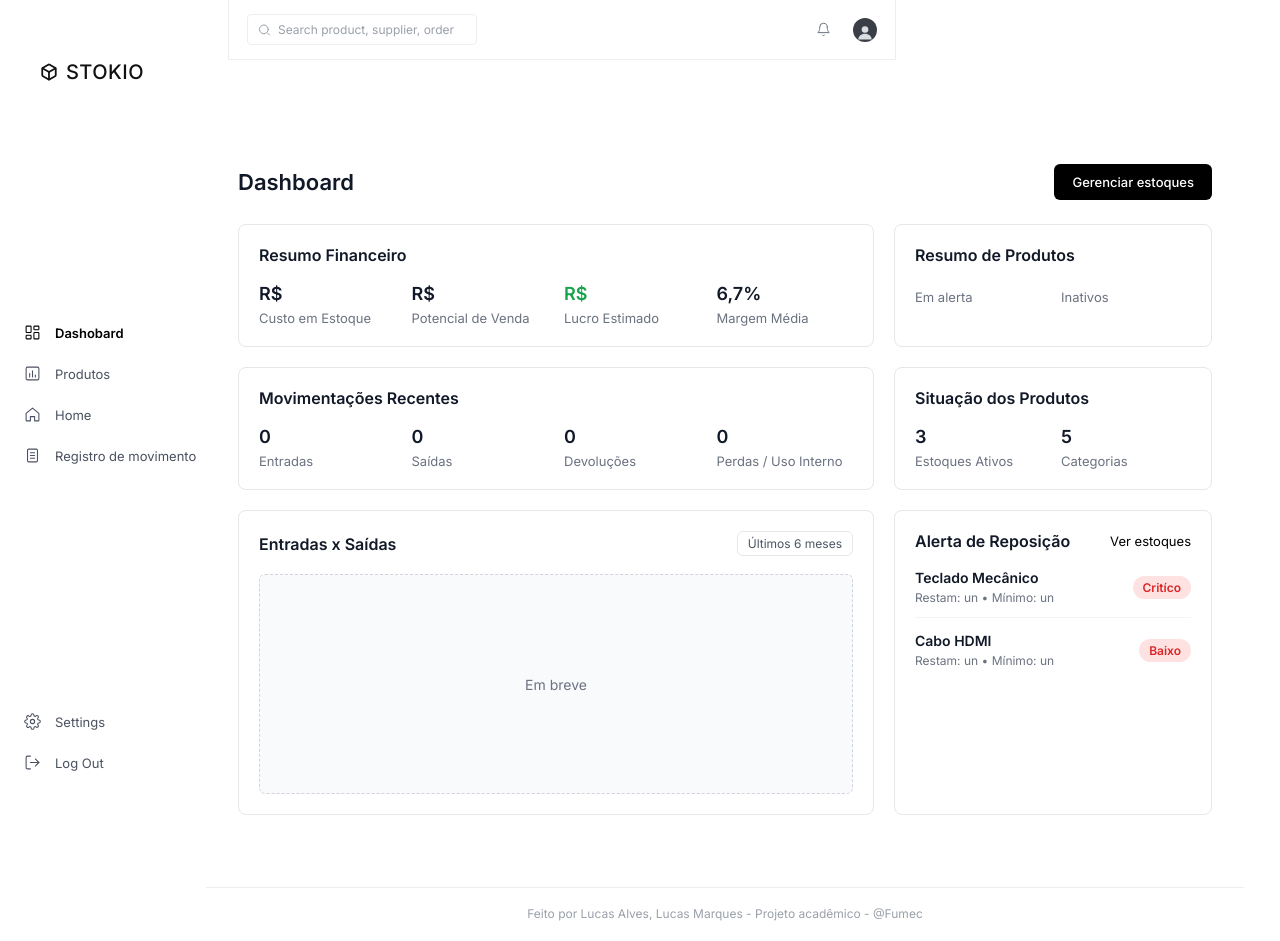
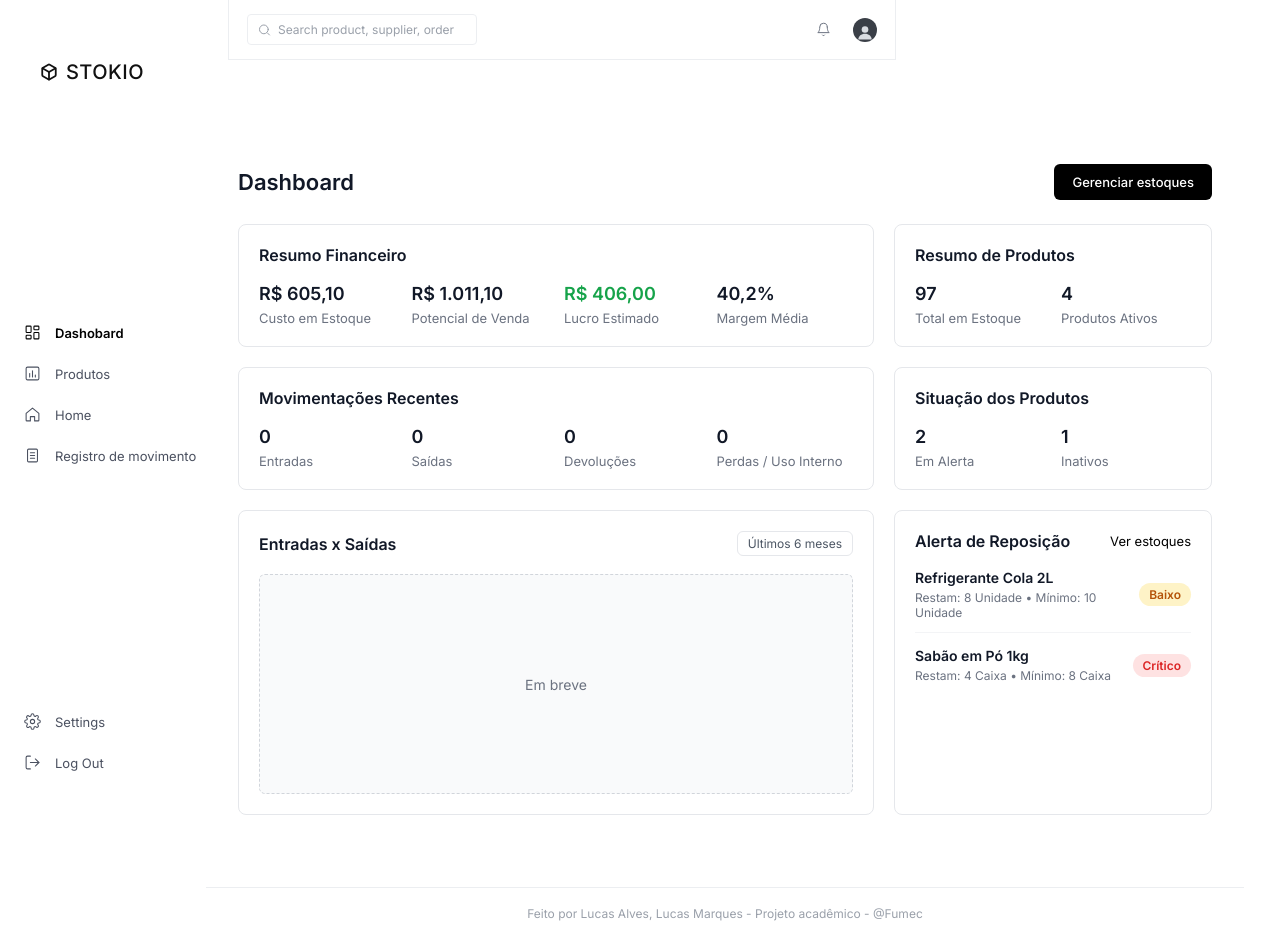
Before and after one commit to LucasMP8/Stokio, an Angular app: page /dashboard in a window 1280 px wide. Built offline with nearby package versions, Linux system fonts and the light colour scheme.

Commit message:
feat(dashboard): implementa cálculos dinâmicos e alertas de reposição

```diff
--- a/src/app/pages/dashboard/dashboard.css
+++ b/src/app/pages/dashboard/dashboard.css
@@ -162,13 +162,28 @@
   color: #6b7280;
 }
 
-.badge-low {
+.badge-critico {
   background-color: #fee2e2;
   color: #dc2626;
   font-size: 12px;
   font-weight: 600;
   padding: 4px 10px;
   border-radius: 12px;
+}
+
+.badge-low {
+  background-color: #fef3c7;
+  color: #b45309;
+  font-size: 12px;
+  font-weight: 600;
+  padding: 4px 10px;
+  border-radius: 12px;
+}
+
+.empty-msg {
+  font-size: 13px;
+  color: #6b7280;
+  margin: 0;
 }
 
 @media (max-width: 1024px) {
--- a/src/app/pages/dashboard/dashboard.html
+++ b/src/app/pages/dashboard/dashboard.html
@@ -9,19 +9,19 @@
       <h2>Resumo Financeiro</h2>
       <div class="metrics-grid cols-4">
         <div class="metric-item">
-          <span class="metric-value">R$ </span>
+          <span class="metric-value">{{ formatarMoeda(custoEmEstoque) }}</span>
           <span class="metric-label">Custo em Estoque</span>
         </div>
         <div class="metric-item">
-          <span class="metric-value">R$ </span>
+          <span class="metric-value">{{ formatarMoeda(potencialDeVenda) }}</span>
           <span class="metric-label">Potencial de Venda</span>
         </div>
         <div class="metric-item">
-          <span class="metric-value destaque-positivo">R$ </span>
+          <span class="metric-value destaque-positivo">{{ formatarMoeda(lucroEstimado) }}</span>
           <span class="metric-label">Lucro Estimado</span>
         </div>
         <div class="metric-item">
-          <span class="metric-value">6,7%</span>
+          <span class="metric-value">{{ formatarPercentual(margemMedia) }}</span>
           <span class="metric-label">Margem Média</span>
         </div>
       </div>
@@ -31,12 +31,12 @@
       <h2>Resumo de Produtos</h2>
       <div class="metrics-grid cols-2">
         <div class="metric-item">
-          <span class="metric-value"> </span>
-          <span class="metric-label">Em alerta</span>
+          <span class="metric-value">{{ totalEmEstoque }}</span>
+          <span class="metric-label">Total em Estoque</span>
         </div>
         <div class="metric-item">
-          <span class="metric-value"> </span>
-          <span class="metric-label">Inativos</span>
+          <span class="metric-value">{{ produtosAtivos.length }}</span>
+          <span class="metric-label">Produtos Ativos</span>
         </div>
       </div>
     </section>
@@ -45,19 +45,19 @@
       <h2>Movimentações Recentes</h2>
       <div class="metrics-grid cols-4">
         <div class="metric-item">
-          <span class="metric-value">0</span>
+          <span class="metric-value">{{ totalEntradas }}</span>
           <span class="metric-label">Entradas</span>
         </div>
         <div class="metric-item">
-          <span class="metric-value">0</span>
+          <span class="metric-value">{{ totalSaidas }}</span>
           <span class="metric-label">Saídas</span>
         </div>
         <div class="metric-item">
-          <span class="metric-value">0</span>
+          <span class="metric-value">{{ totalDevolucoes }}</span>
           <span class="metric-label">Devoluções</span>
         </div>
         <div class="metric-item">
-          <span class="metric-value">0</span>
+          <span class="metric-value">{{ totalPerdas }}</span>
           <span class="metric-label">Perdas / Uso Interno</span>
         </div>
       </div>
@@ -67,12 +67,12 @@
       <h2>Situação dos Produtos</h2>
       <div class="metrics-grid cols-2">
         <div class="metric-item">
-          <span class="metric-value">3</span>
-          <span class="metric-label">Estoques Ativos</span>
+          <span class="metric-value">{{ produtosEmAlerta.length }}</span>
+          <span class="metric-label">Em Alerta</span>
         </div>
         <div class="metric-item">
-          <span class="metric-value">5</span>
-          <span class="metric-label">Categorias</span>
+          <span class="metric-value">{{ produtosInativos.length }}</span>
+          <span class="metric-label">Inativos</span>
         </div>
       </div>
     </section>
@@ -92,21 +92,25 @@
       </div>
 
       <div class="stock-list">
-        <div class="stock-item">
-          <div class="stock-info">
-            <strong>Teclado Mecânico </strong>
-            <span>Restam:  un • Mínimo:  un</span>
+        @for (produto of produtosEmAlerta; track produto.id) {
+          <div class="stock-item">
+            <div class="stock-info">
+              <strong>{{ produto.nome }}</strong>
+              <span>
+                Restam: {{ produto.quantidade }} {{ produto.unidade }} • Mínimo:
+                {{ produto.estoqueMinimo }} {{ produto.unidade }}
+              </span>
+            </div>
+
+            @if (isCritico(produto)) {
+              <span class="badge-critico">Crítico</span>
+            } @else {
+              <span class="badge-low">Baixo</span>
+            }
           </div>
-          <span class="badge-low">Critíco</span>
-        </div>
-
-        <div class="stock-item">
-          <div class="stock-info">
-            <strong>Cabo HDMI </strong>
-            <span>Restam:  un • Mínimo:  un</span>
-          </div>
-          <span class="badge-low">Baixo</span>
-        </div>
+        } @empty {
+          <p class="empty-msg">Nenhum produto com estoque baixo.</p>
+        }
       </div>
     </section>
   </div>
--- a/src/app/pages/dashboard/dashboard.ts
+++ b/src/app/pages/dashboard/dashboard.ts
@@ -1,5 +1,6 @@
 import { Component, inject } from '@angular/core';
 import { Router } from '@angular/router';
+import { Produto } from '../../models/produto';
 
 @Component({
   selector: 'app-dashboard',
@@ -10,6 +11,129 @@ import { Router } from '@angular/router';
 export class Dashboard {
   private readonly router = inject(Router);
 
+  produtos: Produto[] = [
+    {
+      id: 1,
+      codigo: 'SKU-001',
+      nome: 'Café Torrado 500g',
+      categoria: 'Alimentos',
+      precoCusto: 12.5,
+      precoVenda: 19.9,
+      quantidade: 35,
+      estoqueMinimo: 10,
+      unidade: 'Pacote',
+      ativo: true,
+      estoqueId: 1,
+    },
+    {
+      id: 2,
+      codigo: 'SKU-002',
+      nome: 'Refrigerante Cola 2L',
+      categoria: 'Bebidas',
+      precoCusto: 5.2,
+      precoVenda: 9.5,
+      quantidade: 8,
+      estoqueMinimo: 10,
+      unidade: 'Unidade',
+      ativo: true,
+      estoqueId: 1,
+    },
+    {
+      id: 3,
+      codigo: 'SKU-003',
+      nome: 'Detergente Neutro',
+      categoria: 'Limpeza',
+      precoCusto: 1.8,
+      precoVenda: 3.5,
+      quantidade: 50,
+      estoqueMinimo: 15,
+      unidade: 'Unidade',
+      ativo: true,
+      estoqueId: 2,
+    },
+    {
+      id: 4,
+      codigo: 'SKU-004',
+      nome: 'Sabão em Pó 1kg',
+      categoria: 'Limpeza',
+      precoCusto: 9.0,
+      precoVenda: 15.9,
+      quantidade: 4,
+      estoqueMinimo: 8,
+      unidade: 'Caixa',
+      ativo: true,
+      estoqueId: 2,
+    },
+    {
+      id: 5,
+      codigo: 'SKU-005',
+      nome: 'Biscoito Recheado',
+      categoria: 'Alimentos',
+      precoCusto: 2.1,
+      precoVenda: 4.2,
+      quantidade: 0,
+      estoqueMinimo: 12,
+      unidade: 'Pacote',
+      ativo: false,
+      estoqueId: 3,
+    },
+  ];
+
+  totalEntradas: number = 0;
+  totalSaidas: number = 0;
+  totalDevolucoes: number = 0;
+  totalPerdas: number = 0;
+
+  get produtosAtivos(): Produto[] {
+    return this.produtos.filter((p) => p.ativo);
+  }
+
+  get produtosInativos(): Produto[] {
+    return this.produtos.filter((p) => !p.ativo);
+  }
+
+  get produtosEmAlerta(): Produto[] {
+    return this.produtosAtivos.filter((p) => p.quantidade <= p.estoqueMinimo);
+  }
+
+  get totalEmEstoque(): number {
+    return this.produtosAtivos.reduce((soma, p) => soma + p.quantidade, 0);
+  }
+
+  get custoEmEstoque(): number {
+    return this.produtosAtivos.reduce((soma, p) => soma + p.precoCusto * p.quantidade, 0);
+  }
+
+  get potencialDeVenda(): number {
+    return this.produtosAtivos.reduce((soma, p) => soma + p.precoVenda * p.quantidade, 0);
+  }
+
+  get lucroEstimado(): number {
+    return this.potencialDeVenda - this.custoEmEstoque;
+  }
+
+  get margemMedia(): number {
+    if (this.potencialDeVenda === 0) {
+      return 0;
+    }
+    return (this.lucroEstimado / this.potencialDeVenda) * 100;
+  }
+
+  isCritico(produto: Produto): boolean {
+    return produto.quantidade <= produto.estoqueMinimo / 2;
+  }
+
+  formatarMoeda(valor: number): string {
+    return valor.toLocaleString('pt-BR', {
+      style: 'currency',
+      currency: 'BRL',
+    });
+  }
+
+  formatarPercentual(valor: number): string {
+    return `${valor.toFixed(1).replace('.', ',')}%`;
+  }
+
   goToInventory(): void {
     this.router.navigate(['/inventory']);
   }
```
